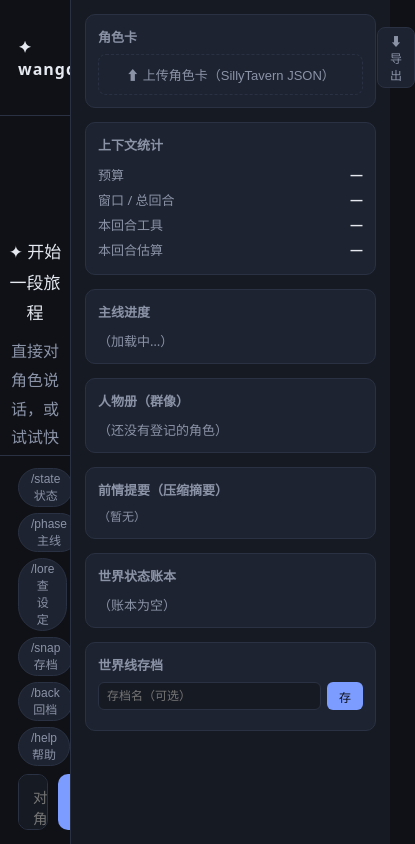
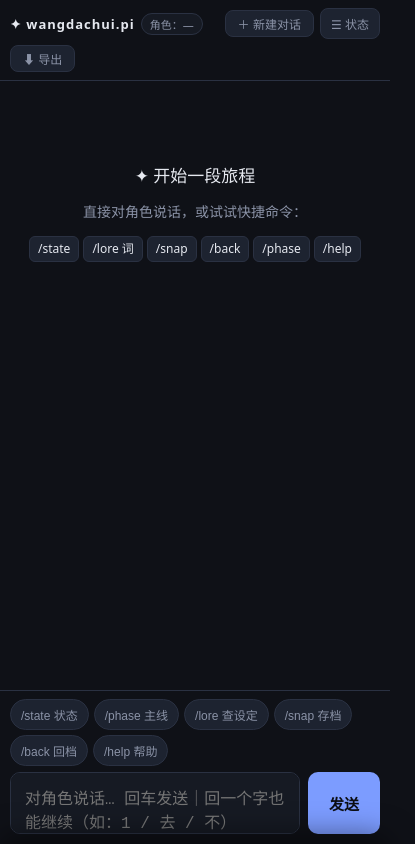
Before and after one commit to wangchi2068/wangdachui.rp, a website: page web/index.html in a window 390 px wide. Shown: the whole page, 415 px wide, since content can reach past the window. Drawn offline with Linux system fonts and the light colour scheme.

Commit message:
feat: 移动端适配（诡秘/裂界共用）+ LLM SSE 挂起降级非流式
- web/index.html: 移动端媒体查询（消息全宽/44px触控/防iOS缩放），侧栏改底部抽屉（☰状态按钮+遮罩），桌面布局不变
- src/llm/client.ts: SSE 空闲超时45s后自动降级非流式请求（解决 API 挂起导致前端无限'生成中'）

```diff
--- a/web/index.html
+++ b/web/index.html
@@ -60,6 +60,61 @@
   .stat-row { display: flex; justify-content: space-between; font-size: 13px; padding: 3px 0; color: var(--dim); }
   .stat-row b { color: var(--text); font-weight: 600; }
   #summary { font-size: 12px; color: var(--dim); line-height: 1.6; max-height: 140px; overflow-y: auto; white-space: pre-wrap; }
+
+  /* ===== 移动端适配（诡秘之主 / 裂界 共用） ===== */
+  @media (max-width: 768px) {
+    body { height: 100dvh; overflow: hidden; }
+    #app { flex-direction: column; }
+    main { flex: 1; min-height: 0; }
+    /* 顶栏：窄屏下紧凑，标题省略、chips 只留角色 */
+    header { padding: 8px 10px; gap: 6px; flex-wrap: wrap; }
+    header .title { font-size: 13px; }
+    header .chip { font-size: 11px; padding: 2px 8px; }
+    #chipModel, #chipState { display: none; } /* 手机只留角色 chip，省空间 */
+    #newBtn { padding: 6px 10px; font-size: 12px; }
+    #exportBtn { padding: 6px 10px; font-size: 12px; }
+    /* 消息区：窄屏全宽 */
+    #messages { padding: 12px 10px; gap: 10px; }
+    .msg { max-width: 100%; font-size: 15px; padding: 10px 13px; line-height: 1.75; }
+    .card-box { width: 100%; max-width: 100%; padding: 14px 12px; }
+    .card-box .opt { padding: 12px 14px; font-size: 15px; margin-top: 10px; border-radius: 10px; }
+    .card-box input[type=text] { padding: 11px 14px; font-size: 15px; }
+    .warn { font-size: 13px; }
+    /* 输入区：触控友好 */
+    .composer { padding: 8px 10px 10px; gap: 6px; }
+    .composer .row { gap: 8px; }
+    #input { font-size: 16px; padding: 12px 14px; min-height: 44px; } /* 16px 防 iOS 聚焦缩放 */
+    #send { min-width: 72px; min-height: 44px; font-size: 15px; padding: 0 16px; }
+    #quickCmd { gap: 5px; }
+    #quickCmd button { padding: 6px 10px; font-size: 12px; }
+    /* 侧栏：手机上收起为底部抽屉（点“状态”按钮展开） */
+    aside {
+      position: fixed; left: 0; right: 0; bottom: 0; top: auto;
+      width: 100%; max-height: 55dvh; border-left: none; border-top: 1px solid var(--border);
+      transform: translateY(100%); transition: transform .25s ease;
+      z-index: 60; border-radius: 16px 16px 0 0; box-shadow: 0 -8px 30px rgba(0,0,0,.5);
+      overflow-y: auto;
+    }
+    aside.open { transform: translateY(0); }
+    /* 抽屉拉手 */
+    aside::before {
+      content: ""; display: block; width: 44px; height: 4px; border-radius: 999px;
+      background: var(--border); margin: 6px auto 2px;
+    }
+    /* 顶栏加“状态”按钮（手机上展开侧栏） */
+    #asideToggle {
+      display: inline-block !important;
+      background: var(--panel2); border: 1px solid var(--border); color: var(--dim);
+      border-radius: 8px; padding: 6px 10px; cursor: pointer; font-size: 12px;
+    }
+    /* 点暗层关抽屉 */
+    .aside-mask { display: none; position: fixed; inset: 0; background: rgba(0,0,0,.45); z-index: 55; }
+    .aside-mask.show { display: block; }
+    .empty-tip { margin-top: 8vh; font-size: 14px; }
+  }
+  /* 桌面默认隐藏“状态”按钮和遮罩 */
+  #asideToggle { display: none; }
+  .aside-mask { display: none; }
 </style>
 </head>
 <body>
@@ -71,6 +126,7 @@
       <span class="chip" id="chipModel">模型：—</span>
       <span class="chip" id="chipState">窗口 —/—</span>
       <button id="newBtn" title="清空当前对话，重新开场" style="margin-left:auto;background:var(--panel2);border:1px solid var(--border);color:var(--dim);border-radius:8px;padding:4px 12px;cursor:pointer;font-size:12px;">＋ 新建对话</button>
+      <button id="asideToggle" title="状态面板">☰ 状态</button>
       <div style="position:relative;" id="exportWrap">
         <button id="exportBtn" title="导出本次对话" style="background:var(--panel2);border:1px solid var(--border);color:var(--dim);border-radius:8px;padding:4px 12px;cursor:pointer;font-size:12px;">⬇ 导出</button>
         <div id="exportMenu" style="display:none;position:absolute;right:0;top:calc(100% + 4px);background:var(--panel2);border:1px solid var(--border);border-radius:8px;padding:4px;z-index:50;min-width:140px;">
@@ -141,12 +197,22 @@
       <ul id="snapList" style="max-height:180px;overflow-y:auto;"></ul>
     </div>
   </aside>
+  <div class="aside-mask" id="asideMask"></div>
 </div>
 
 <script>
 "use strict";
 const $ = (id) => document.getElementById(id);
 const els = { messages: $("messages"), input: $("input"), send: $("send"), cardFile: $("cardFile"), uploadBtn: $("uploadBtn") };
+
+// 移动端侧栏抽屉开关
+const aside = document.querySelector("aside");
+const asideToggle = $("asideToggle");
+const asideMask = $("asideMask");
+function openAside() { aside?.classList.add("open"); asideMask?.classList.add("show"); }
+function closeAside() { aside?.classList.remove("open"); asideMask?.classList.remove("show"); }
+asideToggle?.addEventListener("click", () => aside?.classList.contains("open") ? closeAside() : openAside());
+asideMask?.addEventListener("click", closeAside);
 const LEDGER_LABEL = { characters: "人物", items: "物品", relations: "关系", plots: "伏笔", notes: "备注" };
 let busy = false;
 let cardEl = null; // 正在等待选择的决策卡 DOM
```
Also changed, not shown: src/llm/client.ts (+21 -3 lines).
